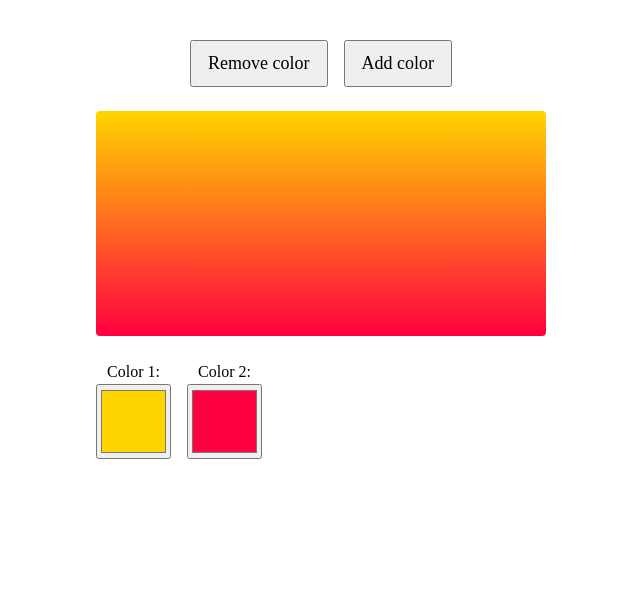
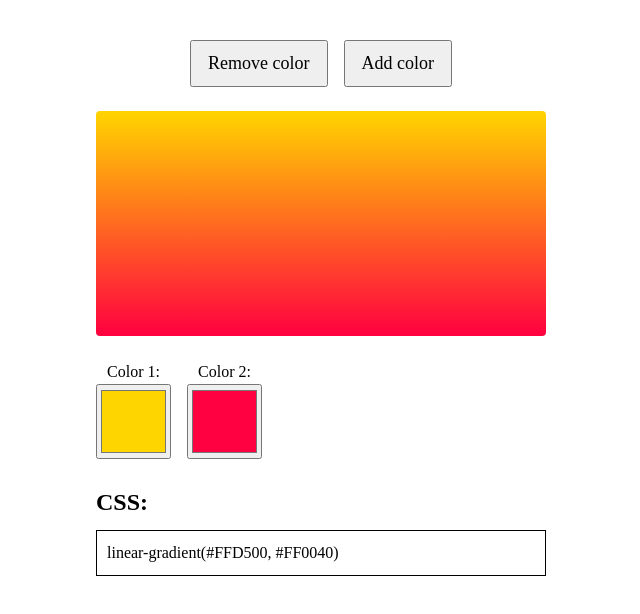
Before and after one commit to RedFernElizabeth/project-gradient, a React (Vite) app: page / in a window 1280 px wide. Shown: the top 614 px of the page, without its empty margins (319-959 px from the left). Built offline with nearby package versions, Linux system fonts and the light colour scheme.

Commit message:
Add CSS output component

```diff
--- /dev/null
+++ b/src/components/CSSOutput/CSSOutput.js
@@ -0,0 +1,21 @@
+import React from 'react';
+
+import { GradientContext } from '../GradientProvider';
+
+import styles from './CSSOutput.module.css';
+
+function CSSOutput() {
+  const { backgroundImage } = React.useContext(GradientContext);
+
+  return (
+    <div className={styles.outputWrapper}>
+      <h2>CSS:</h2>
+
+      <div className={styles.box}>
+        { backgroundImage }
+      </div>
+    </div>
+  );
+}
+
+export default CSSOutput;
--- /dev/null
+++ b/src/components/CSSOutput/CSSOutput.module.css
@@ -0,0 +1,8 @@
+.outputWrapper h2 {
+  margin-bottom: 10px;
+}
+
+.outputWrapper .box {
+  padding: 10px;
+  border: 1px solid black;
+}
--- /dev/null
+++ b/src/components/CSSOutput/index.js
@@ -0,0 +1,2 @@
+export * from './CSSOutput';
+export { default } from './CSSOutput';
--- a/src/components/GradientPreview/GradientPreview.js
+++ b/src/components/GradientPreview/GradientPreview.js
@@ -5,17 +5,12 @@ import { GradientContext } from '../GradientProvider';
 import styles from './GradientPreview.module.css';
 
 function GradientPreview() {
-  const { visibleColors } = React.useContext(GradientContext);
-
-  const colorStops = visibleColors.join(', ');
-  const backgroundImage = `linear-gradient(${colorStops})`;
+  const { backgroundImage } = React.useContext(GradientContext);
 
   return (
     <div
       className={styles.gradientPreview}
-      style={{
-        backgroundImage,
-      }}
+      style={{backgroundImage}}
     />
   )
 }
--- a/src/components/GradientProvider/GradientProvider.js
+++ b/src/components/GradientProvider/GradientProvider.js
@@ -13,6 +13,9 @@ function GradientProvider({ children }) {
 
   const [numVisibleColors, setNumVisibleColors] = React.useState(2);
   const visibleColors = colors.slice(0, numVisibleColors);
+
+  const colorStops = visibleColors.join(', ');
+  const backgroundImage = `linear-gradient(${colorStops})`;
 
   function addColor() {
     if (numVisibleColors >= 5) {
@@ -33,13 +36,14 @@ function GradientProvider({ children }) {
   function setColor(index, value) {
     const newColors = [...colors];
 
-    newColors[index] = value;
+    newColors[index] = value.toUpperCase();
     setColors(newColors);
   }
 
   return (
     <GradientContext.Provider value={{
       visibleColors,
+      backgroundImage,
       addColor,
       removeColor,
       setColor
--- a/src/components/GradientTool/GradientTool.js
+++ b/src/components/GradientTool/GradientTool.js
@@ -3,6 +3,7 @@ import React from 'react';
 import Actions from '../Actions';
 import GradientPreview from '../GradientPreview';
 import Colors from '../Colors';
+import CSSOutput from '../CSSOutput';
 
 import styles from './GradientTool.module.css';
 
@@ -14,6 +15,8 @@ function GradientTool() {
       <GradientPreview />
 
       <Colors />
+
+      <CSSOutput />
     </div>
   );
 }
```
